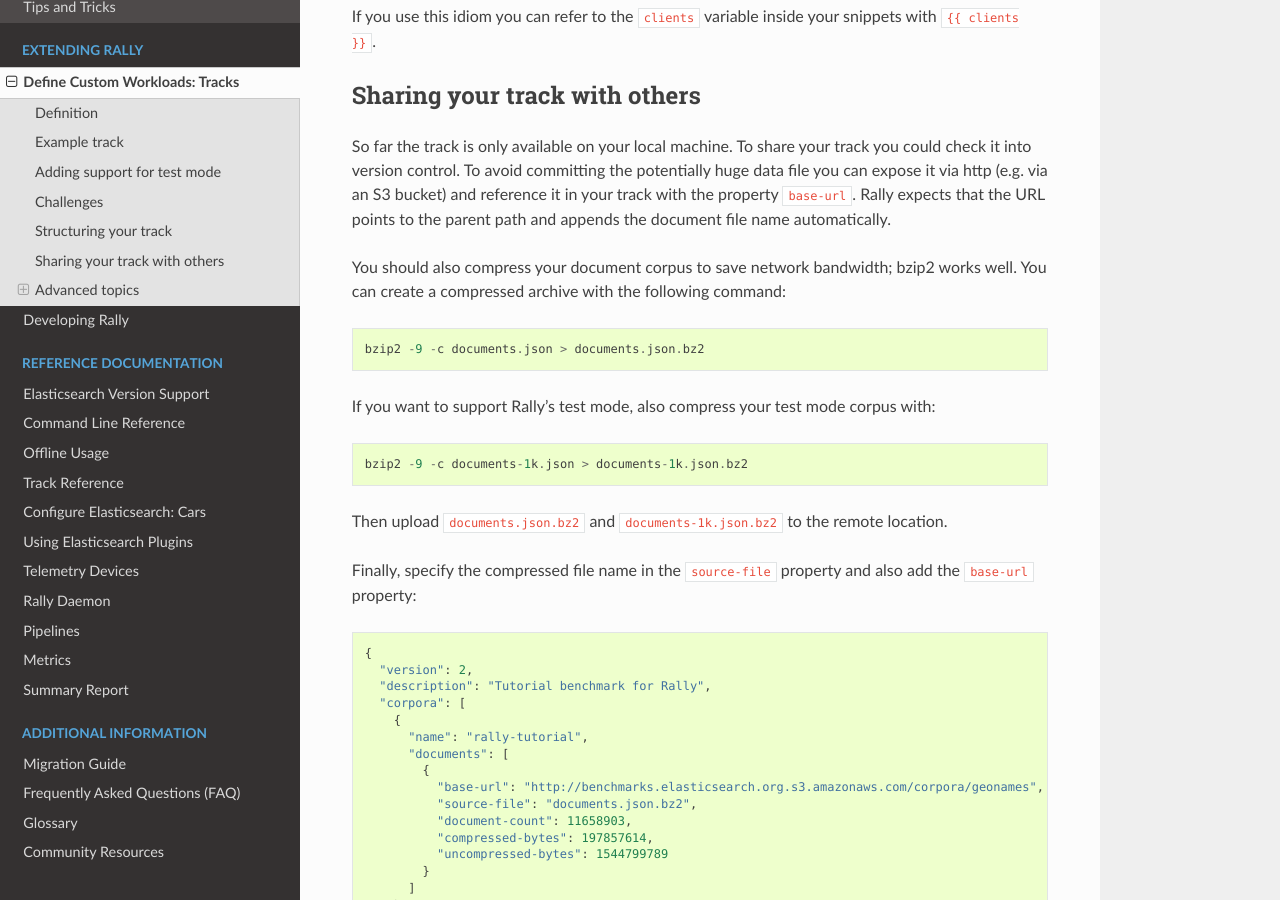
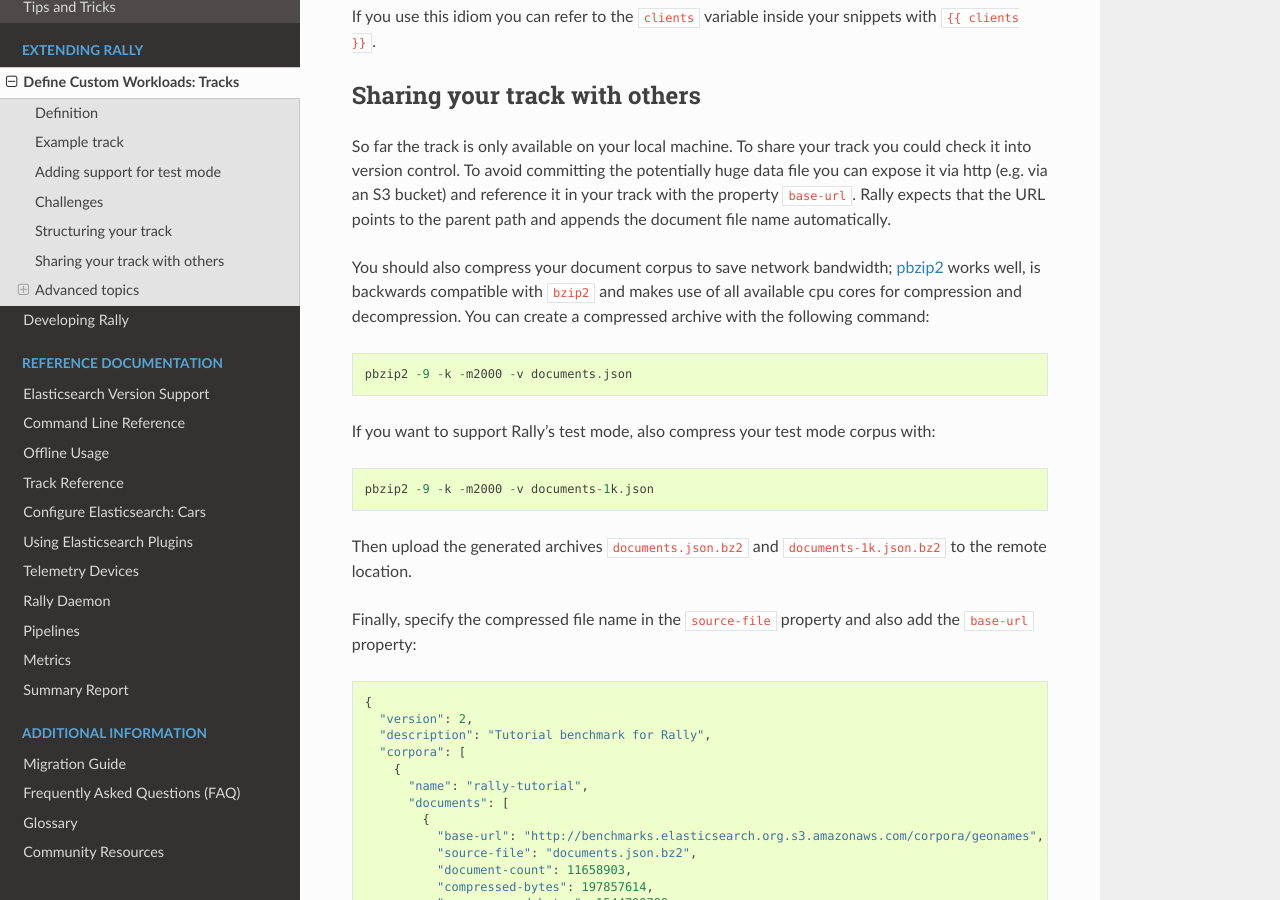
Before and after one commit to elastic/rally, a Sphinx documentation site: the page built from docs/adding_tracks.rst, in a window 1280 px wide and 900 px high, scrolled down 12185 px. Built offline with Sphinx 7.4.7 and the Read the Docs theme 2.0.0, drawn with Linux system fonts in a browser that asks for light colours.

Commit message:
Update docs to advise use of pbzip2 for new track corpus
Related to #947

```diff
--- a/docs/adding_tracks.rst
+++ b/docs/adding_tracks.rst
@@ -611,15 +611,15 @@
 
 So far the track is only available on your local machine. To share your track you could check it into version control. To avoid committing the potentially huge data file you can expose it via http (e.g. via an S3 bucket) and reference it in your track with the property ``base-url``. Rally expects that the URL points to the parent path and appends the document file name automatically.
 
-You should also compress your document corpus to save network bandwidth; bzip2 works well. You can create a compressed archive with the following command::
+You should also compress your document corpus to save network bandwidth; `pbzip2 <https://linux.die.net/man/1/pbzip2>`_ works well, is backwards compatible with ``bzip2`` and makes use of all available cpu cores for compression and decompression. You can create a compressed archive with the following command::
 
-    bzip2 -9 -c documents.json > documents.json.bz2
+    pbzip2 -9 -k -m2000 -v documents.json
 
 If you want to support Rally's test mode, also compress your test mode corpus with::
 
-    bzip2 -9 -c documents-1k.json > documents-1k.json.bz2
+    pbzip2 -9 -k -m2000 -v documents-1k.json
 
-Then upload ``documents.json.bz2`` and ``documents-1k.json.bz2`` to the remote location.
+Then upload the generated archives ``documents.json.bz2`` and ``documents-1k.json.bz2`` to the remote location.
 
 Finally, specify the compressed file name in the ``source-file`` property and also add the ``base-url`` property::
 
```
